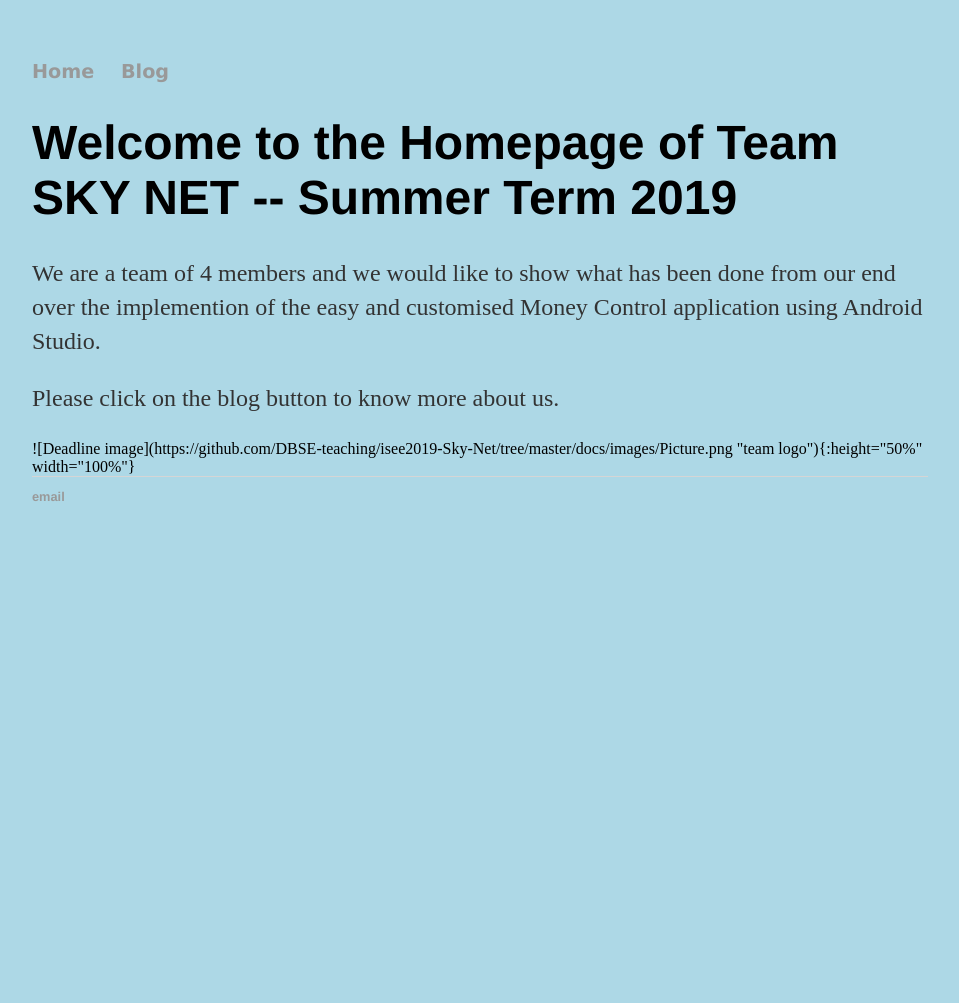
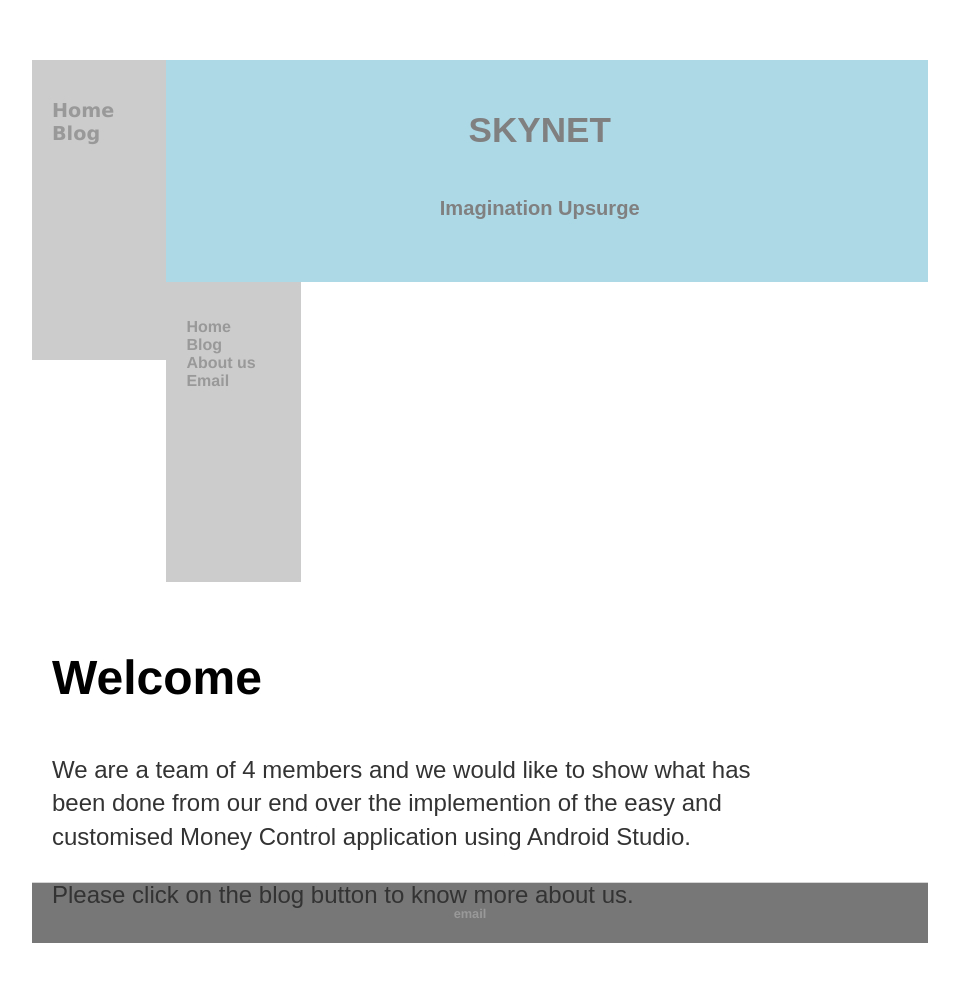
Before and after one commit to DBSE-teaching/isee2019-Sky-Net, a Jekyll site: the page built from docs/index.html, in a window 1280 px wide. Shown: the whole page, without its empty margins (160-1119 px from the left). Built offline with Jekyll 4.4.1, drawn with Linux system fonts in a browser that asks for light colours; before the commit the page ends 900 px from its top, so only the background shows below that.

Commit message:
Update index.html

```diff
--- a/docs/index.html
+++ b/docs/index.html
@@ -4,30 +4,102 @@
 ---
 
 <div class="blurb">
-	<h1>Welcome to the Homepage of Team SKY NET -- Summer Term 2019</h1>
-	<p>We are a team of 4 members and we would like to show what has been done from our end over the implemention of the easy and customised Money Control application using Android Studio.
-</p>
-	<p>
-		Please click on the blog button to know more about us.
-	</p>
+<!DOCTYPE html>
+<html lang="en">
+<head>
+<meta charset="utf-8">
+<meta name="viewport" content="width=device-width, initial-scale=1">
+<style>
+* {
+  box-sizing: border-box;
+}
 
-![Deadline image](https://github.com/DBSE-teaching/isee2019-Sky-Net/tree/master/docs/images/Picture.png "team logo"){:height="50%" width="100%"}
+body {
+  font-family: Arial, Helvetica, sans-serif;
+}
 
-	<body bgcolor = "lightblue">
-	</body>
-<!-- old pages from SoSe 2017
-<ul>
-	<li><a href="https://dbse-teaching.github.io/isee2017-spur/" target="_blank">Blog of Team SPUR</a></li>
-	<li><a href="https://dbse-teaching.github.io/isee2017-teamintelligence/" target="_blank">Blog of Team Intelligence</a></li>
-	<li><a href="https://dbse-teaching.github.io/isee2017-nullfinders/" target="_blank">Blog of Team NullFinders</a></li>
-	<li><a href="https://dbse-teaching.github.io/isee2017-ABC/" target="_blank">Blog of Team ABC</a> (Always Be Creative)</li>
-	<li><a href="https://dbse-teaching.github.io/isee2017-iseedevteam/" target="_blank">Blog of ISEE Developers Teams</a></li>
-	<li><a href="https://dbse-teaching.github.io/isee2017-hackslash/" target="_blank">Blog of Team HackSlash</a></li>
-	<li><a href="https://dbse-teaching.github.io/isee2017-codecrunch/" target="_blank">Blog of Team CodeCrunch</a></li>
-	<li><a href="https://dbse-teaching.github.io/isee2017-bluesky/" target="_blank">Blog of Team Bluesky</a></li>
-	<li><a href="https://dbse-teaching.github.io/isee2017-ateam/" target="_blank">Blog of The A-Team</a> (cuase there is no PlAn B...</li>
-	<li><a href="https://dbse-teaching.github.io/isee2017-blinker/" target="_blank">Blog of Team Blinker</a></li>
-	<li><a href="https://dbse-teaching.github.io/isee2017-digiminds/" target="_blank">Blog of Team DigiMinds</a></li>
-      </ul>
--->
+/* Style the header */
+header {
+  background-color: lightblue;
+  padding: 15px;
+  text-align: center;
+  font-size: 30px;
+  color: gray;
+}
+
+/* Create two columns/boxes that floats next to each other */
+nav {
+  float: left;
+  width: 15%;
+  height: 300px; /* only for demonstration, should be removed */
+  background: #ccc;
+  padding: 20px;
+}
+
+/* Style the list inside the menu */
+nav ul {
+  list-style-type: none;
+  padding: 0;
+}
+
+article {
+  float: left;
+  padding: 20px;
+  width: 85%;
+  background-color: white;
+  height: 300px; /* only for demonstration, should be removed */
+}
+
+/* Clear floats after the columns */
+section:after {
+  content: "";
+  display: table;
+  clear: both;
+}
+
+/* Style the footer */
+footer {
+  background-color: #777;
+  padding: 10px;
+  text-align: center;
+  color: white;
+}
+
+/* Responsive layout - makes the two columns/boxes stack on top of each other instead of next to each other, on small screens */
+@media (max-width: 600px) {
+  nav, article {
+    width: 100%;
+    height: auto;
+  }
+}
+</style>
+</head>
+<body>
+
+<header>
+  <h3>SKYNET</h3>
+  <h6> Imagination Upsurge </h6>
+</header>
+
+<section>
+  <nav>
+    <ul>
+      <li><a href="https://dbse-teaching.github.io/isee2019-Sky-Net/">Home</a></li>
+      <li><a href="https://dbse-teaching.github.io/isee2019-Sky-Net/blog/">Blog</a></li>
+      <li><a href="#">About us</a></li>
+      <li><a href="#">Email</a></li>
+    </ul>
+  </nav>
+
+  <article>
+    <h1>Welcome</h1>
+    <p>We are a team of 4 members and we would like to show what has been done from our end over the implemention of the easy and customised Money Control application using Android Studio.</p>
+    <p>Please click on the blog button to know more about us.</p>
+  </article>
+</section>
+
+
+
+</body>
+</html>
 </div><!-- /.blurb -->
```
